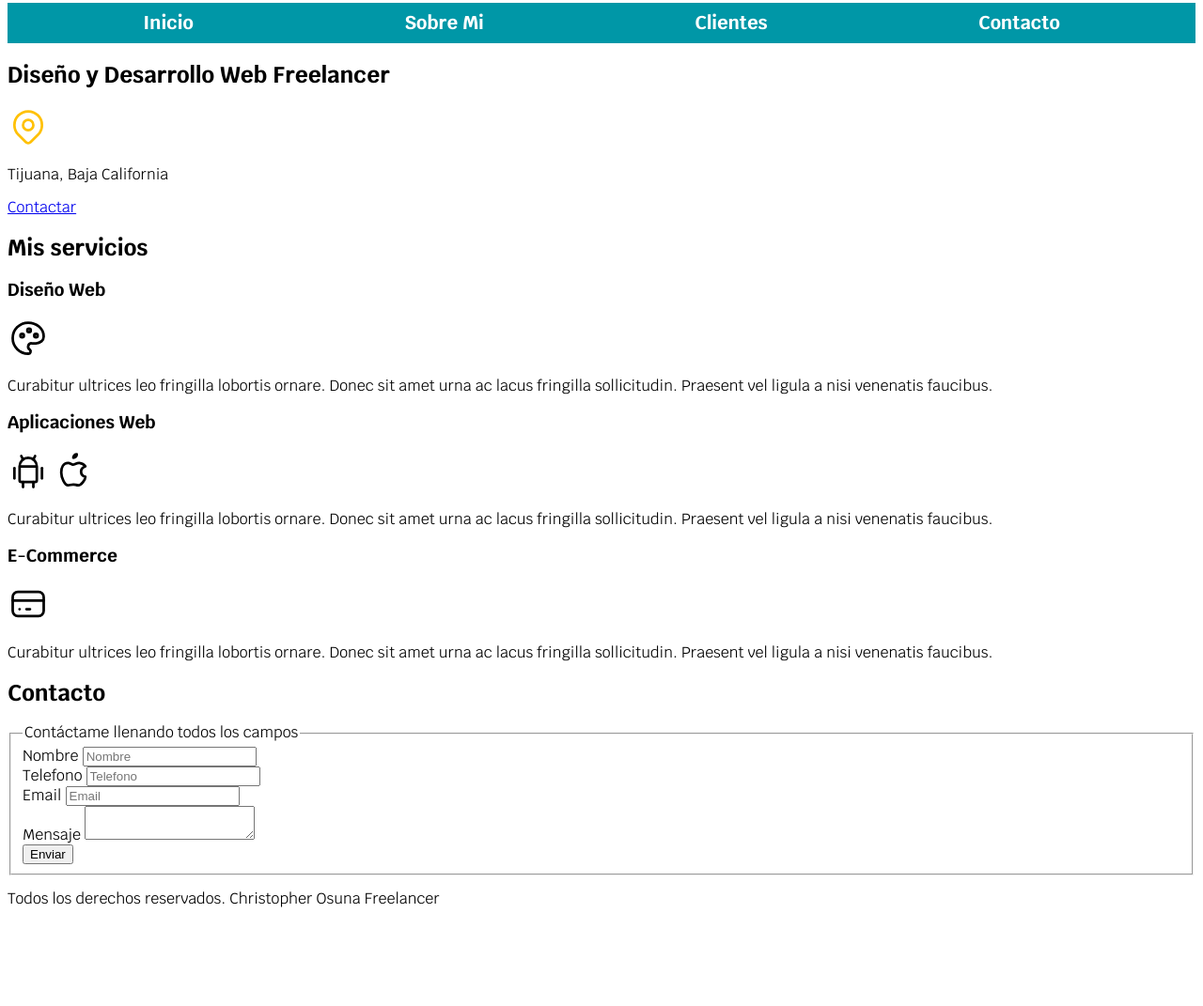
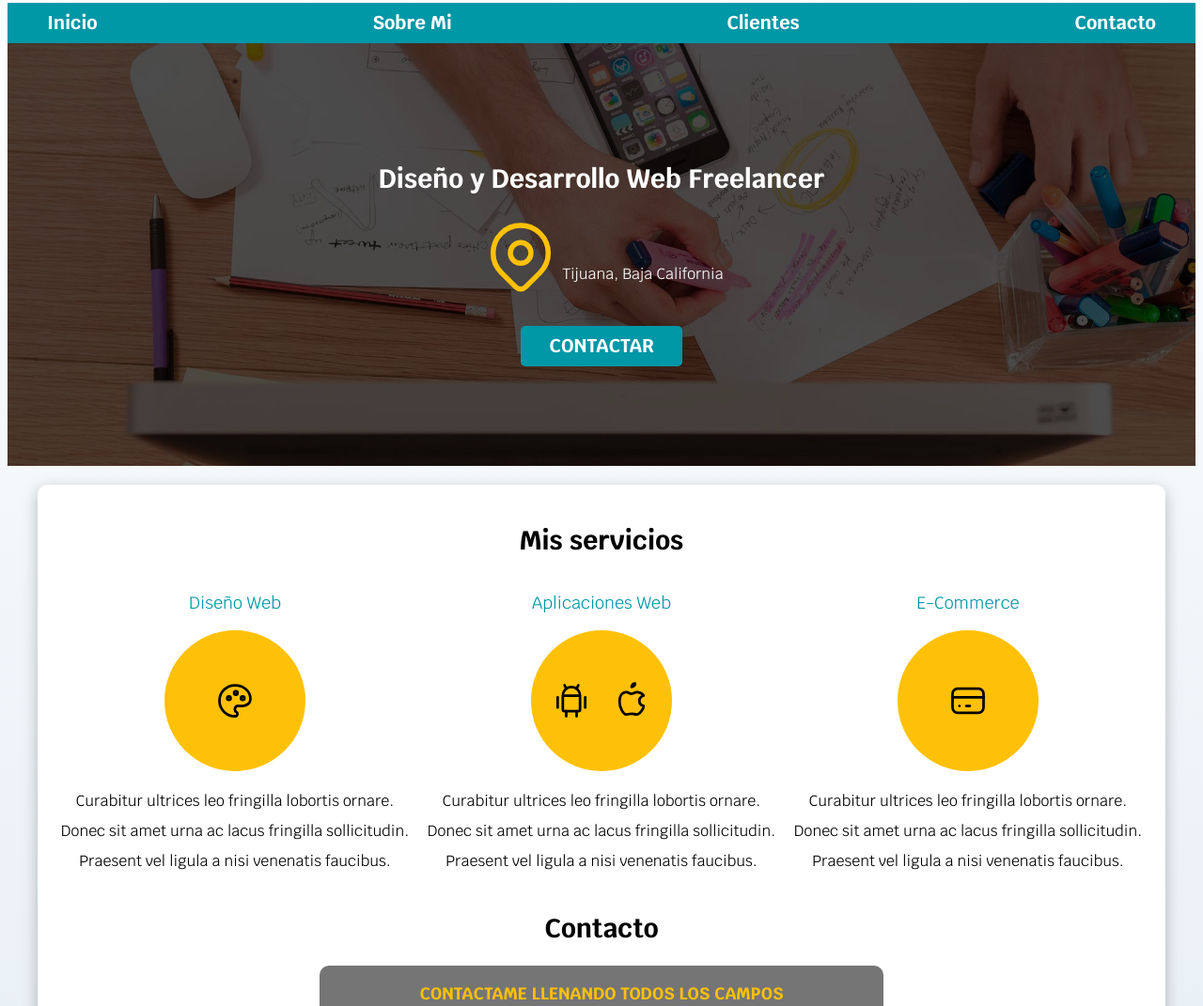
Before and after one commit to ChrisOIchi/Udemy_freelance, a plain HTML site: page index.html in a window 1280 px wide. Shown: the part 92-1163 px from the top of the page at 94% size. Before the commit the page ends 1074 px from the top, so only its background shows below. Drawn offline with Linux system fonts and the light colour scheme.

Commit message:
Fin del proyecto y tutorial

```diff
--- a/css/styles.css
+++ b/css/styles.css
@@ -7,13 +7,86 @@
 
   --fuente-principal: 3.8rem;
 }
+
+/* ==================== VARIABLES ==================== */
 html {
-  font-size: 62.5%;
+  font-size: 62.5%; /*1rem = 10px*/
+  box-sizing: border-box; /*Para que el padding y border no afecten al ancho y alto*/
+  scroll-snap-type: y mandatory;
+}
+.servicios,
+.navegacion-principal,
+.formulario {
+  scroll-snap-align: center;
+  scroll-snap-stop: always;
+}
+
+*,
+*:before,
+*:after {
+  box-sizing: inherit;
 }
 body {
-  font-size: 16px; /*1rem = 16px*/
+  font-size: 16px;
   font-family: "Krub", sans-serif;
+  background-image: linear-gradient(to top, #dfe9f3 0%, var(--blanco) 100%);
 }
+
+.contenedor {
+  max-width: 120rem;
+  margin: 0 auto;
+}
+
+.boton {
+  background-color: var(--secundario);
+  color: var(--blanco);
+  padding: 1rem 3rem;
+  margin-top: 3rem;
+  font-size: 2rem;
+  text-decoration: none;
+  text-transform: uppercase;
+  font-weight: 700;
+  border-radius: 0.5rem;
+  width: 90%;
+  text-align: center;
+  border: none;
+}
+@media (min-width: 768px) {
+  .boton {
+    width: auto;
+  }
+}
+
+.boton:hover {
+  cursor: pointer;
+  background-color: var(--primario);
+}
+
+.sombra {
+  -webkit-box-shadow: 0px 5px 15px 0px rgba(112, 112, 112, 0.48);
+  -moz-box-shadow: 0px 5px 15px 0px rgba(112, 112, 112, 0.48);
+  box-shadow: 0px 5px 15px 0px rgba(112, 112, 112, 0.48);
+  background-color: var(--blanco);
+  padding: 2rem;
+  border-radius: 1rem;
+}
+/* ==================== TIPOGRAFIA ==================== */
+h1 {
+  font-size: 3.8rem;
+}
+h2 {
+  font-size: 2.8rem;
+}
+h3 {
+  font-size: 1.8rem;
+}
+
+h1,
+h2,
+h3 {
+  text-align: center;
+}
+/* ==================== TITULOS ==================== */
 .titulo {
   text-align: center;
   font-size: 3.8rem;
@@ -22,14 +95,26 @@ body {
   font-size: 2rem;
 }
 
-.contenedor {
-  max-width: 120rem;
-  margin: 0 auto;
+/* ==================== UTILIDADES ==================== */
+.w-sm-100 {
+  width: 100%;
+}
+@media (min-width: 760px) {
+  .w-sm-100 {
+    width: auto;
+  }
+}
+.flex {
+  display: flex;
+}
 
+.alinear-derecha {
+  justify-content: flex-end;
 }
+
+/* ==================== NAVEGACION PRINCIPAL ==================== */
 .nav-bg {
   background-color: var(--secundario);
-
 }
 .navegacion-principal {
   display: flex;
@@ -39,31 +124,147 @@ body {
 @media (min-width: 768px) {
   .navegacion-principal {
     flex-direction: row;
-    justify-content: space-around;
+    justify-content: space-between;
   }
 }
 .navegacion-principal a {
   display: block;
   text-align: center;
-    color: var(--blanco);
-    text-decoration: none;
-    font-size: 2rem;
-    font-weight: 700;
-    padding:1rem;
+  color: var(--blanco);
+  text-decoration: none;
+  font-size: 2rem;
+  font-weight: 700;
+  padding: 1rem;
 }
 
 .navegacion-principal a:hover {
-    background-color: var(--primario);
-    color:var(--obscuro);
+  background-color: var(--primario);
+  color: var(--obscuro);
 }
-@media (min-width: 480px) {
-  h1{
 
+/* ==================== HERO ==================== */
+.hero {
+  background-image: url(../img/hero.jpg);
+  background-repeat: no-repeat;
+  background-size: cover;
+  height: 450px;
+  position: relative;
+  margin-bottom: 2rem;
+}
+.contenido-hero {
+  position: absolute;
+  background-color: rgb(0 0 0/70%);
+  bottom: 0;
+  width: 100%;
+  height: 100%;
+
+  display: flex;
+  flex-direction: column;
+  justify-content: center;
+  align-items: center;
+}
+
+.contenido-hero h2,
+.contenido-hero p {
+  color: var(--blanco);
+}
+
+.contenido-hero .ubicacion {
+  display: flex;
+  align-items: flex-end;
+}
+
+/* ==================== SERVICIOS ==================== */
+@media (min-width: 768px) {
+  .servicios {
+    display: grid;
+    grid-template-columns: repeat(3, 1fr);
+    column-gap: 1rem;
   }
 }
 
+.servicio {
+  display: flex;
+  flex-direction: column;
+  align-items: center;
+}
+
+.servicio h3 {
+  color: var(--secundario);
+  font-weight: normal;
+}
+
+.servicio p {
+  line-height: 2;
+  text-align: center;
+}
+
+.servicio .iconos {
+  height: 15rem;
+  width: 15rem;
+  background-color: var(--primario);
+  border-radius: 50%;
+  display: flex;
+  justify-content: space-evenly;
+  align-items: center;
+}
+
+/* ==================== CONTACTO ==================== */
+
+.formulario {
+  background-color: var(--gris);
+  width: min(60rem, 100%); /*El min es para que no se pase de 60rem*/
+  margin: 0 auto;
+  padding: 2rem;
+  border-radius: 1rem;
+}
+
+.formulario fieldset {
+  border: none;
+}
+
+.formulario legend {
+  text-align: center;
+  font-size: 1.8rem;
+  text-transform: uppercase;
+  font-weight: 700;
+  margin-bottom: 2rem;
+  color: var(--primario);
+}
+
 @media (min-width: 768px) {
-  h1{
-
+  .contenedor-campos {
+    display: grid;
+    grid-template-columns: repeat(2, 1fr);
+    grid-template-rows: auto auto 20rem;
+    column-gap: 1rem;
+  }
+  .campo:nth-child(3),
+  .campo:nth-child(4) {
+    grid-column: 1/3;
   }
 }
+
+.campo {
+  margin-bottom: 1rem;
+}
+
+.campo label {
+  color: var(--blanco);
+  font-weight: 700;
+  margin-bottom: 0.5rem;
+  display: block;
+}
+.campo textarea {
+  height: 20rem;
+}
+.input-text {
+  width: 100%;
+  border: none;
+  padding: 1.5rem;
+  border-radius: 0.5rem;
+}
+
+.footer {
+  text-align: center;
+}
--- a/index.html
+++ b/index.html
@@ -21,6 +21,7 @@
     <header>
         <h1 class="titulo">Christopher Osuna <span>Freelancer</span> </h1>
     </header>
+    <!-- Navegacion -->
     <div class="nav-bg">
         <nav class="navegacion-principal contenedor">
             <a href="#">Inicio</a>
@@ -30,29 +31,35 @@
         </nav>
     </div>
 
+    <section class="hero">
+        <div class="contenido-hero">
+            <h2>Diseño y Desarrollo Web <span>Freelancer</span> </h2>
+            <div class="ubicacion">
 
-    <section>
-        <h2>Diseño y Desarrollo Web Freelancer</h2>
-        <svg xmlns="http://www.w3.org/2000/svg" class="icon icon-tabler icon-tabler-map-pin" width="44" height="44"
-            viewBox="0 0 24 24" stroke-width="1.5" stroke="#ffc107" fill="none" stroke-linecap="round"
-            stroke-linejoin="round">
+                <svg xmlns="http://www.w3.org/2000/svg" class="icon icon-tabler icon-tabler-map-pin" width="88"
+                    height="88" viewBox="0 0 24 24" stroke-width="1.5" stroke="#ffc107" fill="none"
+                    stroke-linecap="round" stroke-linejoin="round">
                     <path stroke="none" d="M0 0h24v24H0z" fill="none" />
                     <path d="M9 11a3 3 0 1 0 6 0a3 3 0 0 0 -6 0" />
                     <path d="M17.657 16.657l-4.243 4.243a2 2 0 0 1 -2.827 0l-4.244 -4.243a8 8 0 1 1 11.314 0z" />
                 </svg>
-        <p>Tijuana, Baja California</p>
-
-        <a href="#">Contactar</a>
+                <p> Tijuana, Baja California</p>
+            </div>
+            <a class="boton" href="#">Contactar</a>
+        </div> <!-- Contenido Hero -->
     </section>
 
-    <main>
+    <main class="contenedor sombra">
         <h2>Mis servicios</h2>
 
-        <section>
+
+        <div class="servicios">
+            <section class="servicio">
                 <h3>Diseño Web</h3>
-            <svg xmlns="http://www.w3.org/2000/svg" class="icon icon-tabler icon-tabler-palette" width="44" height="44"
-                viewBox="0 0 24 24" stroke-width="1.5" stroke="#000000" fill="none" stroke-linecap="round"
-                stroke-linejoin="round">
+                <div class="iconos">
+                    <svg xmlns="http://www.w3.org/2000/svg" class="icon icon-tabler icon-tabler-palette" width="44"
+                        height="44" viewBox="0 0 24 24" stroke-width="1.5" stroke="#000000" fill="none"
+                        stroke-linecap="round" stroke-linejoin="round">
                         <path stroke="none" d="M0 0h24v24H0z" fill="none" />
                         <path
                             d="M12 21a9 9 0 0 1 0 -18c4.97 0 9 3.582 9 8c0 1.06 -.474 2.078 -1.318 2.828c-.844 .75 -1.989 1.172 -3.182 1.172h-2.5a2 2 0 0 0 -1 3.75a1.3 1.3 0 0 1 -1 2.25" />
@@ -60,15 +67,19 @@
                         <path d="M12.5 7.5m-1 0a1 1 0 1 0 2 0a1 1 0 1 0 -2 0" />
                         <path d="M16.5 10.5m-1 0a1 1 0 1 0 2 0a1 1 0 1 0 -2 0" />
                     </svg>
-            <p>Curabitur ultrices leo fringilla lobortis ornare. Donec sit amet urna ac lacus fringilla sollicitudin.
+                </div>
+
+                <p>Curabitur ultrices leo fringilla lobortis ornare. Donec sit amet urna ac lacus fringilla
+                    sollicitudin.
                     Praesent vel ligula a nisi venenatis faucibus.</p>
             </section>
 
-        <section>
+            <section class="servicio">
                 <h3>Aplicaciones Web</h3>
-            <svg xmlns="http://www.w3.org/2000/svg" class="icon icon-tabler icon-tabler-brand-android" width="44"
-                height="44" viewBox="0 0 24 24" stroke-width="1.5" stroke="#000000" fill="none" stroke-linecap="round"
-                stroke-linejoin="round">
+                <div class="iconos">
+                    <svg xmlns="http://www.w3.org/2000/svg" class="icon icon-tabler icon-tabler-brand-android"
+                        width="44" height="44" viewBox="0 0 24 24" stroke-width="1.5" stroke="#000000" fill="none"
+                        stroke-linecap="round" stroke-linejoin="round">
                         <path stroke="none" d="M0 0h24v24H0z" fill="none" />
                         <path d="M4 10l0 6" />
                         <path d="M20 10l0 6" />
@@ -80,70 +91,78 @@
                     </svg>
 
                     <svg xmlns="http://www.w3.org/2000/svg" class="icon icon-tabler icon-tabler-brand-apple" width="44"
-                height="44" viewBox="0 0 24 24" stroke-width="1.5" stroke="#000000" fill="none" stroke-linecap="round"
-                stroke-linejoin="round">
+                        height="44" viewBox="0 0 24 24" stroke-width="1.5" stroke="#000000" fill="none"
+                        stroke-linecap="round" stroke-linejoin="round">
                         <path stroke="none" d="M0 0h24v24H0z" fill="none" />
                         <path
                             d="M9 7c-3 0 -4 3 -4 5.5c0 3 2 7.5 4 7.5c1.088 -.046 1.679 -.5 3 -.5c1.312 0 1.5 .5 3 .5s4 -3 4 -5c-.028 -.01 -2.472 -.403 -2.5 -3c-.019 -2.17 2.416 -2.954 2.5 -3c-1.023 -1.492 -2.951 -1.963 -3.5 -2c-1.433 -.111 -2.83 1 -3.5 1c-.68 0 -1.9 -1 -3 -1z" />
                         <path d="M12 4a2 2 0 0 0 2 -2a2 2 0 0 0 -2 2" />
                     </svg>
-            <p>Curabitur ultrices leo fringilla lobortis ornare. Donec sit amet urna ac lacus fringilla sollicitudin.
+                </div>
+
+                <p>Curabitur ultrices leo fringilla lobortis ornare. Donec sit amet urna ac lacus fringilla
+                    sollicitudin.
                     Praesent vel ligula a nisi venenatis faucibus.</p>
             </section>
 
-        <section>
+
+            <section class="servicio">
                 <h3>E-Commerce</h3>
+                <div class="iconos">
                     <svg xmlns="http://www.w3.org/2000/svg" class="icon icon-tabler icon-tabler-credit-card" width="44"
-                height="44" viewBox="0 0 24 24" stroke-width="1.5" stroke="#000000" fill="none" stroke-linecap="round"
-                stroke-linejoin="round">
+                        height="44" viewBox="0 0 24 24" stroke-width="1.5" stroke="#000000" fill="none"
+                        stroke-linecap="round" stroke-linejoin="round">
                         <path stroke="none" d="M0 0h24v24H0z" fill="none" />
                         <path d="M3 5m0 3a3 3 0 0 1 3 -3h12a3 3 0 0 1 3 3v8a3 3 0 0 1 -3 3h-12a3 3 0 0 1 -3 -3z" />
                         <path d="M3 10l18 0" />
                         <path d="M7 15l.01 0" />
                         <path d="M11 15l2 0" />
                     </svg>
-            <p>Curabitur ultrices leo fringilla lobortis ornare. Donec sit amet urna ac lacus fringilla sollicitudin.
+                </div>
+                <p>Curabitur ultrices leo fringilla lobortis ornare. Donec sit amet urna ac lacus fringilla
+                    sollicitudin.
                     Praesent vel ligula a nisi venenatis faucibus.</p>
             </section>
+        </div> <!-- .contenedor-servicios -->
 
-
-    </main>
 
         <section>
             <h2>Contacto</h2>
 
-        <form action="enviar.php" method="post">
+            <form class="formulario">
                 <fieldset>
-                <legend>Contáctame llenando todos los campos</legend>
-
-                <div>
+                    <legend>Contactame llenando todos los campos</legend>
+                    <div class="contenedor-campos">
+                        <div class="campo">
                             <label for="nombre">Nombre</label>
-                    <input type="text" name="nombre" id="nombre" placeholder="Nombre" required>
+                            <input class="input-text" type="text" name="nombre" placeholder="Nombre">
                         </div>
 
-                <div>
+                        <div class="campo">
                             <label for="telefono">Telefono</label>
-                    <input type="tel" name="telefono" id="telefono" placeholder="Telefono" required>
+                            <input class="input-text" type="tel" name="telefono"  placeholder="Telefono">
                         </div>
 
-                <div>
+                        <div class="campo">
                             <label for="email">Email</label>
-                    <input type="email" name="email" id="email" placeholder="Email" required>
+                            <input class="input-text" type="email" name="email" placeholder="Email">
                         </div>
 
-                <div>
+                        <div class="campo">
                             <label for="mensaje">Mensaje</label>
-                    <textarea></textarea>
+                            <textarea class="input-text"></textarea>
                         </div>
+                    </div> <!-- .contenedor-campos -->
 
-                <div>
-                    <input type="submit" value="Enviar">
+                    <div class="alinear-derecha flex">
+                        <input class="boton w-sm-100" type="submit" value="Enviar">
                     </div>
+                </fieldset>
+            </form>
+        </section>
+    </main>
 
-            </fieldset>
-    </section>
-
-    <footer>
+    <footer class="footer">
         <p>Todos los derechos reservados. Christopher Osuna Freelancer</p>
     </footer>
 
```
Lines whose indentation alone changed are shown as unchanged.
